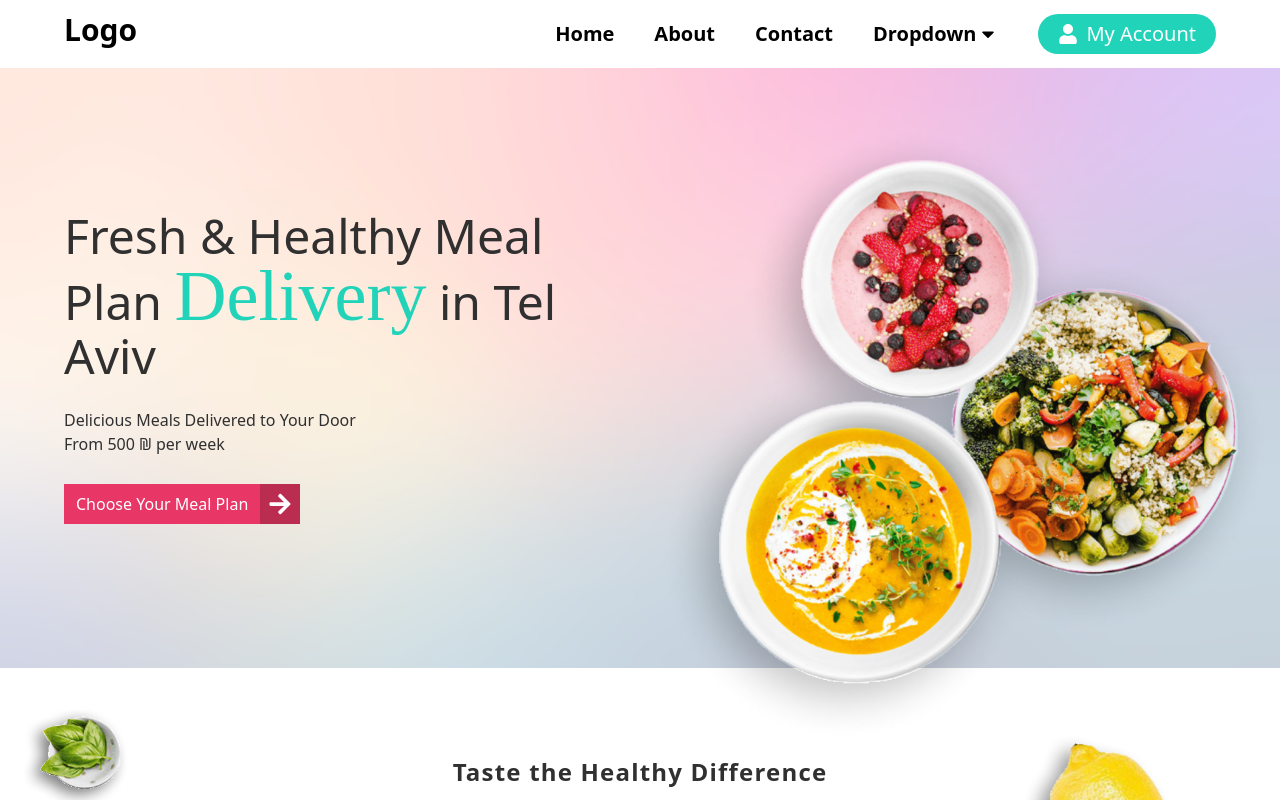
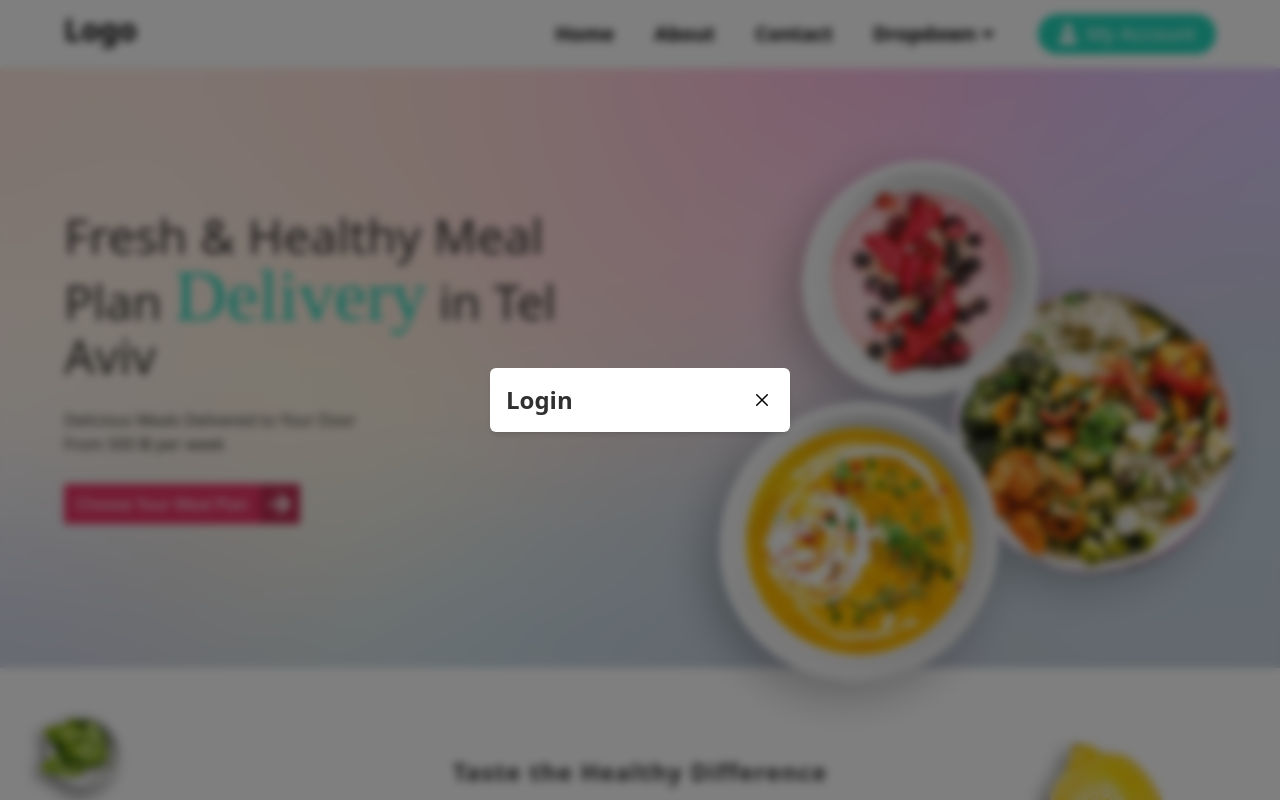
Before and after one commit to Gadnadj/Mealicious, a React (Vite) app: page / in a window 1280 px wide. Both pictures are taken after a click on the button "My Account". Shown: the top 800 px of the page. Built offline with nearby package versions, Linux system fonts and the light colour scheme; a web font is replaced by a local one.

Commit message:
add login page

```diff
--- a/src/App.tsx
+++ b/src/App.tsx
@@ -17,7 +17,7 @@ function App() {
   return (
     <>
       <div className='overflow-x-hidden overflow-y-hidden'>
-        <NavBar />
+        <NavBar setShowPopup={setShowPopup} />
         <Hero />
         <Banner />
         <WhyChoose />
--- a/src/components/NavBar.tsx
+++ b/src/components/NavBar.tsx
@@ -1,9 +1,12 @@
 import React from 'react';
 import { FaCaretDown, FaUser } from 'react-icons/fa';
 
-type Props = {}
+type Props = {
+    setShowPopup: React.Dispatch<React.SetStateAction<boolean>>;
 
-const NavBar = (props: Props) => {
+}
+
+const NavBar = ({ setShowPopup }: Props) => {
 
     const NavLinks = [
         {
@@ -92,7 +95,9 @@ const NavBar = (props: Props) => {
 
                         {/* Login button section */}
                         <li>
-                            <button className='flex items-center gap-2 bg-secondary rounded-full text-xl h-[40px] text-white px-5 py-2 hover:scale-105 duration-200'>
+                            <button
+                                onClick={() => setShowPopup(true)}
+                                className='flex items-center gap-2 bg-secondary rounded-full text-xl h-[40px] text-white px-5 py-2 hover:scale-105 duration-200'>
                                 <FaUser />
                                 My Account
                             </button>
--- a/src/components/Popup.tsx
+++ b/src/components/Popup.tsx
@@ -1,3 +1,4 @@
+import { IoCloseOutline } from 'react-icons/io5';
 
 
 type Props = {
@@ -12,7 +13,22 @@ const Popup = ({ showPopup, setShowPopup }: Props) => {
             {
                 showPopup && (
                     <div>
-
+                        <div className="h-screen w-screen fixed top-0 left-0 bg-black/50 backdrop-blur-sm z-[9999]">
+                            <div className="fixed top-1/2 left-1/2 -translate-x-1/2 -translate-y-1/2 p-4 shadow-md bg-white rounded-md
+                            duration-200 w-[300px]">
+                                {/* header section */}
+                                <div className='flex items-center justify-between'>
+                                    <div>
+                                        <h1 className='text-2xl font-bold text-dark'>
+                                            Login
+                                        </h1>
+                                    </div>
+                                    <IoCloseOutline
+                                        onClick={() => setShowPopup(false)}
+                                        className='text-2xl cursor-pointer' />
+                                </div>
+                            </div>
+                        </div>
                     </div>
                 )
             }
```
Lines whose indentation alone changed are shown as unchanged.
